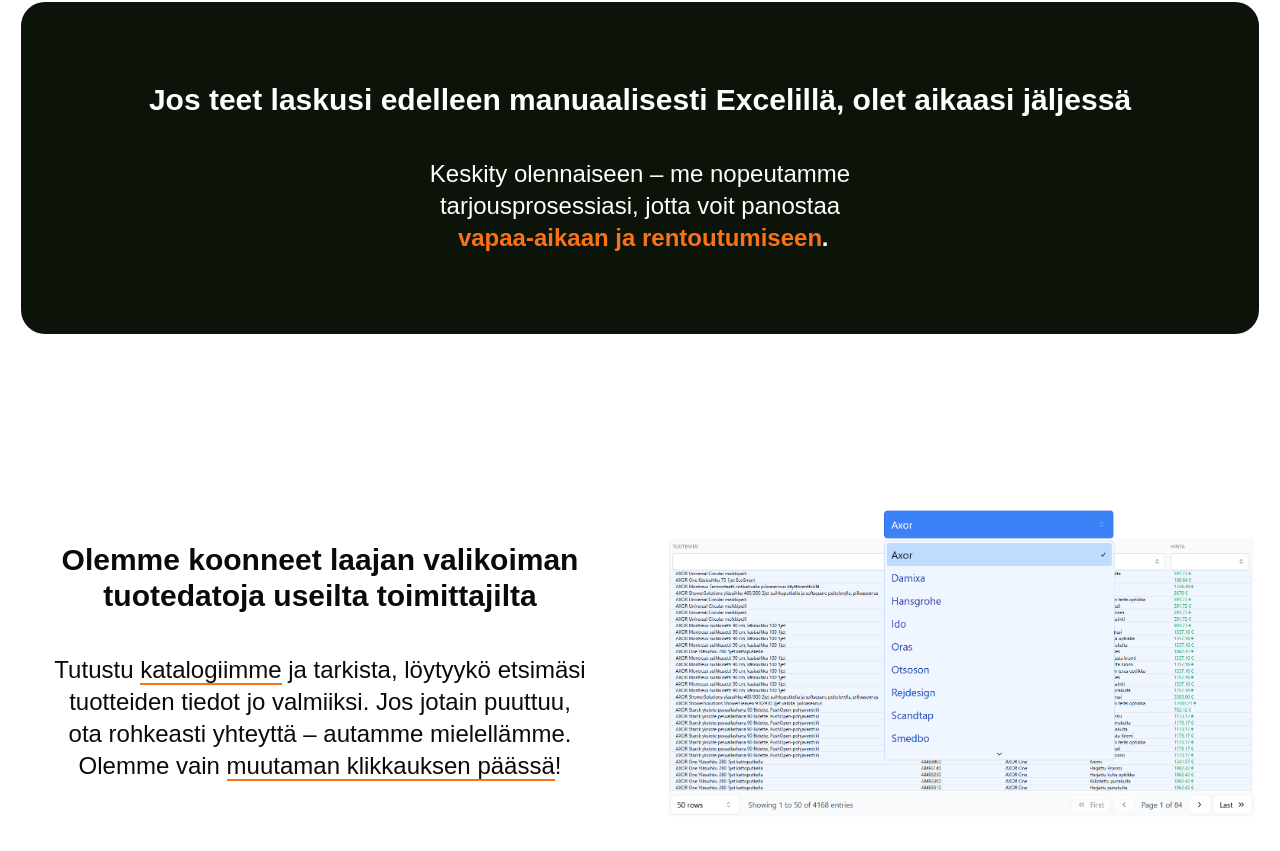
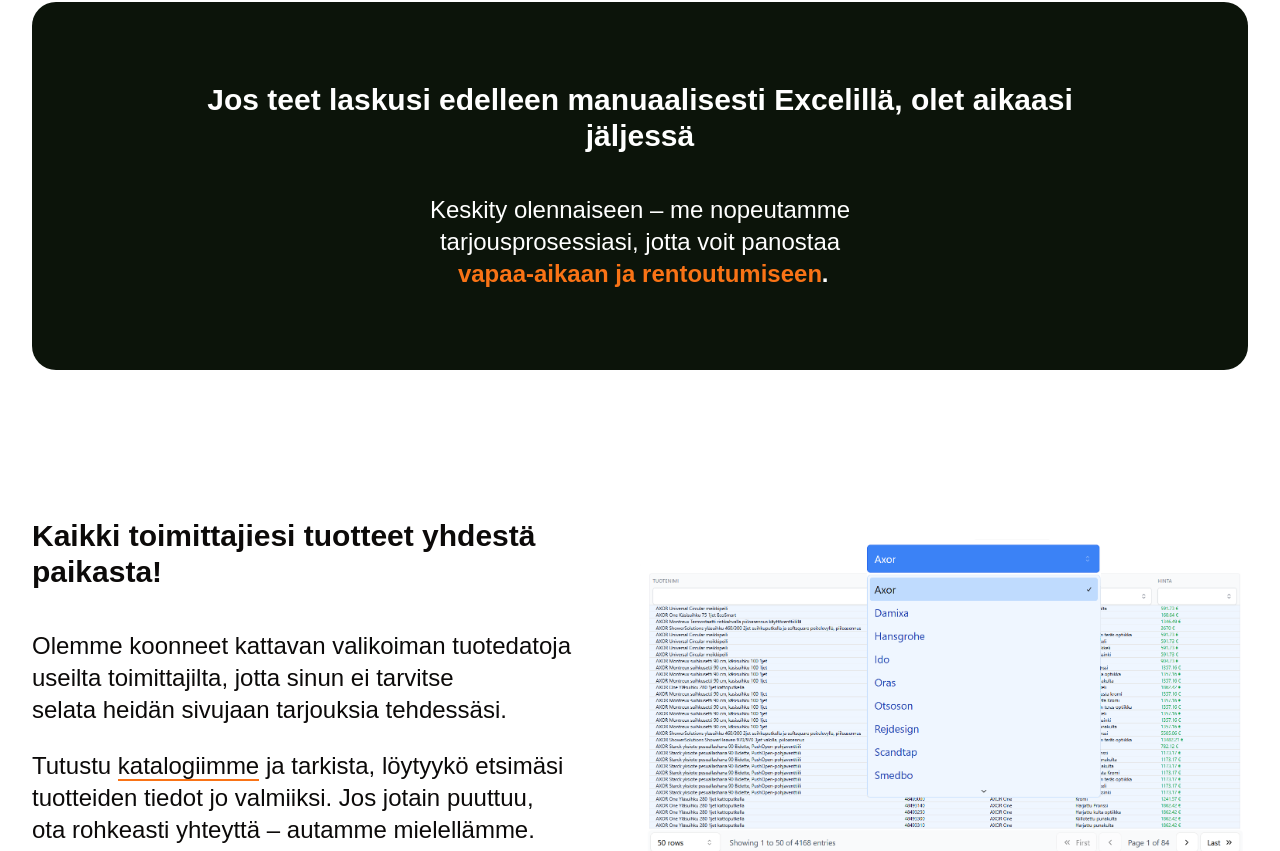
Before and after one commit to strengv1/pionblanc, a Next.js app: page / in a window 1280 px wide. Shown: the part 998-1849 px from the top of the page. Built offline with nearby package versions, Linux system fonts and the light colour scheme; no server answers.

Commit message:
additional section tweaks, both spacing and content

```diff
--- a/src/app/_components/AdditionalInfoSection.tsx
+++ b/src/app/_components/AdditionalInfoSection.tsx
@@ -71,14 +71,14 @@ export default function AdditionalInfoSection() {
 
   return (
     <section className="
-      additional-info-section w-full mt-20 mb-20 md:mt-40 lg:mt-60 flex flex-col gap-32 mx-auto items-center text-center
+      additional-info-section w-full mt-20 mb-20 md:mt-40 lg:mt-60 flex flex-col gap-32 items-center
     ">
-      <div className="flex text-white bg-secondary py-10 px-0 md:py-20 md:px-20 lg:px-32 rounded-3xl">
-        <div className="w-full flex flex-col gap-4 lg:gap-10">
-          <h1 className="text-lg lg:text-3xl font-semibold">
+      <div className="flex text-white bg-secondary rounded-3xl text-center mx-4 md:mx-8">
+        <div className="w-full flex flex-col gap-4 lg:gap-10 my-10 md:my-20 mx-4 md:mx-20 lg:mx-36 ">
+          <h1 className="text-xl md:text-2xl lg:text-3xl font-semibold">
             {t("additionalTitle")}
           </h1>
-          <p className="text-xl lg:text-2xl max-w-screen-md mx-4 md:mx-auto text-balance flex flex-wrap justify-center">
+          <p className="text-lg md:text-xl lg:text-2xl max-w-screen-md mx-4 md:mx-auto text-balance flex flex-wrap justify-center">
             {t("additionalSubtext")}
             <span className="inline-block min-w-[50%] text-center">
               <DynamicText />
@@ -87,20 +87,23 @@ export default function AdditionalInfoSection() {
         </div>
       </div>
 
-      <div className="flex flex-col lg:flex-row gap-12 lg:gap-10 mx-14 md:mx-32 lg:mx-5 max-w-screen-xl">
+      <div className="flex flex-col lg:flex-row max-w-screen-xl text-left mx-4 md:mx-8">
         <div className="w-full flex flex-col gap-4 lg:gap-10 justify-center">
           <h1 className="text-lg lg:text-3xl font-semibold">
             {t("title")}
           </h1>
-          <p className="text-md lg:text-2xl text-balance ">
-            {t("paragraphStart")}
+          <p className="text-md lg:text-2xl md:text-balance lg:-mb-4">
+            {t("paragraph1")}
+          </p>
+          <p className="text-md lg:text-2xl md:text-balance ">
+            {t("paragraph2Start")}
             <Link href="/catalogue" className="border-b-2 border-primary catalogue-link">{t("our_catalogue")}</Link>
-            {t("paragraphMiddle")}
+            {t("paragraph2Middle")}
             <Link href="/contact_us" className="border-b-2 border-primary catalogue-link">{t("few_clicks_away")}</Link>
-            {t("paragraphEnd")}
+            {t("paragraph2End")}
           </p>
         </div>
-        <div className="w-full relative h-[280px] md:h-[350px] lg:h-[400px] flex items-center justify-center text-center">
+        <div className="w-full relative h-[280px] md:h-[350px] lg:h-[400px] flex items-center justify-center text-center mt-4 lg:mt-0">
           <Image
             src="/tuotedataa.png"
             alt=""
--- a/src/app/_components/HeroSection.tsx
+++ b/src/app/_components/HeroSection.tsx
@@ -6,7 +6,7 @@ import { ArrowRight } from "lucide-react"
 import Link from "next/link";
 
 export default function HeroSection() {
-  const t = useTranslations('HomePage');
+  const t = useTranslations('HeroSection');
 
   return (
     <section className="hero-section
--- a/src/messages/en.json
+++ b/src/messages/en.json
@@ -1,5 +1,5 @@
 {
-  "HomePage": {
+  "HeroSection": {
     "hero_title": "Time-Saver for Small Businesses!",
     "hero_desc": "Forget manual quote templates – automate your quoting process easily and efficiently with a generator tailored directly to your needs.",
     "call_to_action": "Contact us",
@@ -13,12 +13,13 @@
     "our_story": "Our Story"
   },
   "AdditionalInfoSection": {
-    "title": "We have gathered a wide range of product data from several suppliers",
-    "paragraphStart": "Explore ",
+    "title": "All Your Suppliers' Products in One Place!",
+    "paragraph1": "We have gathered a comprehensive selection of product data from multiple suppliers, so you don't have to browse their websites while creating quotes.",
+    "paragraph2Start": "Explore ",
     "our_catalogue": "our catalogue",
-    "paragraphMiddle": " and check if the product information you are looking for is already available. If something is missing, don't hesitate to contact us – we're just a ",
+    "paragraph2Middle": " and check if the product information you are looking for is already available. If something is missing, don't hesitate to contact us – we're just a ",
     "few_clicks_away": "few clicks away",
-    "paragraphEnd": " and happy to help!",
+    "paragraph2End": " and happy to help!",
     "additionalTitle": "If you're still creating your offers manually with Excel, you're missing out",
     "additionalSubtext": "Focus on what matters – we streamline your quoting process so you can invest in",
     "rotating_word_1": "growing your business",
--- a/src/messages/fi.json
+++ b/src/messages/fi.json
@@ -1,5 +1,5 @@
 {
-  "HomePage": {
+  "HeroSection": {
     "hero_title": "Ajansäästäjä pienyrityksille!",
     "hero_desc": "Unohda manuaaliset tarjouspohjat – automatisoi tarjousprosessisi helposti ja tehokkaasti juuri sinun tarpeisiisi räätälöidyllä generaattorilla.",
     "call_to_action": "Ota yhteyttä",
@@ -13,12 +13,13 @@
     "our_story": "Tarinamme"
   },
   "AdditionalInfoSection": {
-    "title": "Olemme koonneet laajan valikoiman tuotedatoja useilta toimittajilta",
-    "paragraphStart": "Tutustu ",
+    "title": "Kaikki toimittajiesi tuotteet yhdestä paikasta!",
+    "paragraph1": "Olemme koonneet kattavan valikoiman tuotedatoja useilta toimittajilta, jotta sinun ei tarvitse selata heidän sivujaan tarjouksia tehdessäsi.",
+    "paragraph2Start": "Tutustu ",
     "our_catalogue": "katalogiimme",
-    "paragraphMiddle": " ja tarkista, löytyykö etsimäsi tuotteiden tiedot jo valmiiksi. Jos jotain puuttuu, ota rohkeasti yhteyttä – autamme mielellämme. Olemme vain ",
+    "paragraph2Middle": " ja tarkista, löytyykö etsimäsi tuotteiden tiedot jo valmiiksi. Jos jotain puuttuu, ota rohkeasti yhteyttä – autamme mielellämme. Olemme vain ",
     "few_clicks_away": "muutaman klikkauksen päässä",
-    "paragraphEnd": "!",
+    "paragraph2End": "!",
     "additionalTitle":"Jos teet laskusi edelleen manuaalisesti Excelillä, olet aikaasi jäljessä",
     "additionalSubtext":"Keskity olennaiseen – me nopeutamme tarjousprosessiasi, jotta voit panostaa",
     "rotating_word_1": "liiketoimintasi kasvuun",
```
